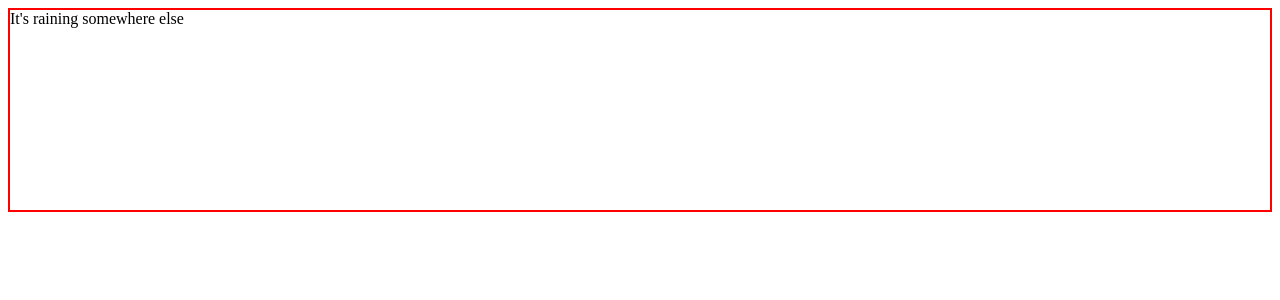
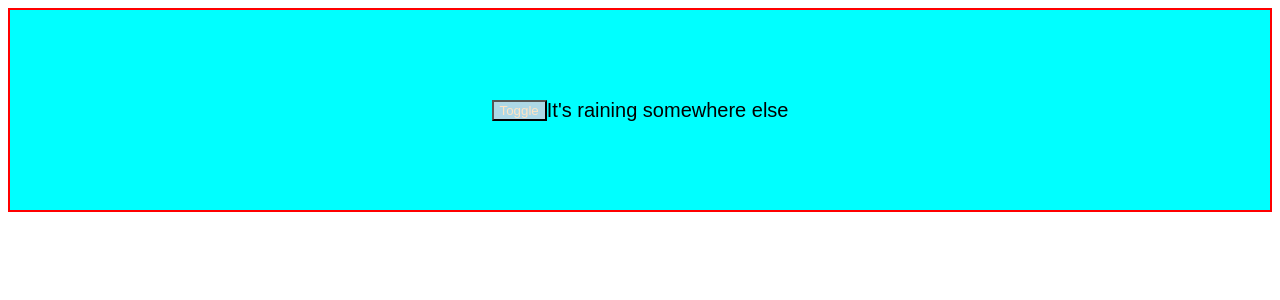
Before and after one commit to BlueBojack/ReactExercise, a React (Vite) app in the folder React_Project/: page / in a window 1280 px wide. Shown: the top 300 px of the page. Built offline with nearby package versions, Linux system fonts and the light colour scheme.

Commit message:
added 69

```diff
--- a/React_Project/src/Container.css
+++ b/React_Project/src/Container.css
@@ -2,4 +2,15 @@
     background-color: white;
     border: 2px solid red;
     height: 200px;
+    display: flex;
+    flex-direction: row;
+    align-items: center;
+    justify-content: center;
+    background-color: cyan;
 }
+
+.container-title {
+    font-size: 20px;
+    font-family: sans-serif;
+    position: relative;
+}
--- a/React_Project/src/Container.jsx
+++ b/React_Project/src/Container.jsx
@@ -1,14 +1,26 @@
+import { useState } from "react"
 import "./Container.css"
 
 const Container = ({children, title}) => {
-    return (
-        <>
-            <div className="container">
-                <div>{title}</div>
-                {children}
-            </div>
-        </>
-    )
-}
+    const[hide, setHide] = useState(true)
+
+    const hideHandle = () => {
+        setHide((t) => !t);
+      };
+
+      return (
+        <div className="container">
+          <div className="container-btn">
+            <button onClick={hideHandle}>Toggle</button>
+          </div>
+          {hide && (
+            <>
+              <div className="container-title">{title}</div>
+              <div className="container-content">{children}</div>
+            </>
+          )}
+        </div>
+      );
+    }
 
 export default  Container
```
Also changed, not shown: 1 other file (tests, documents, lock files or other folders).
